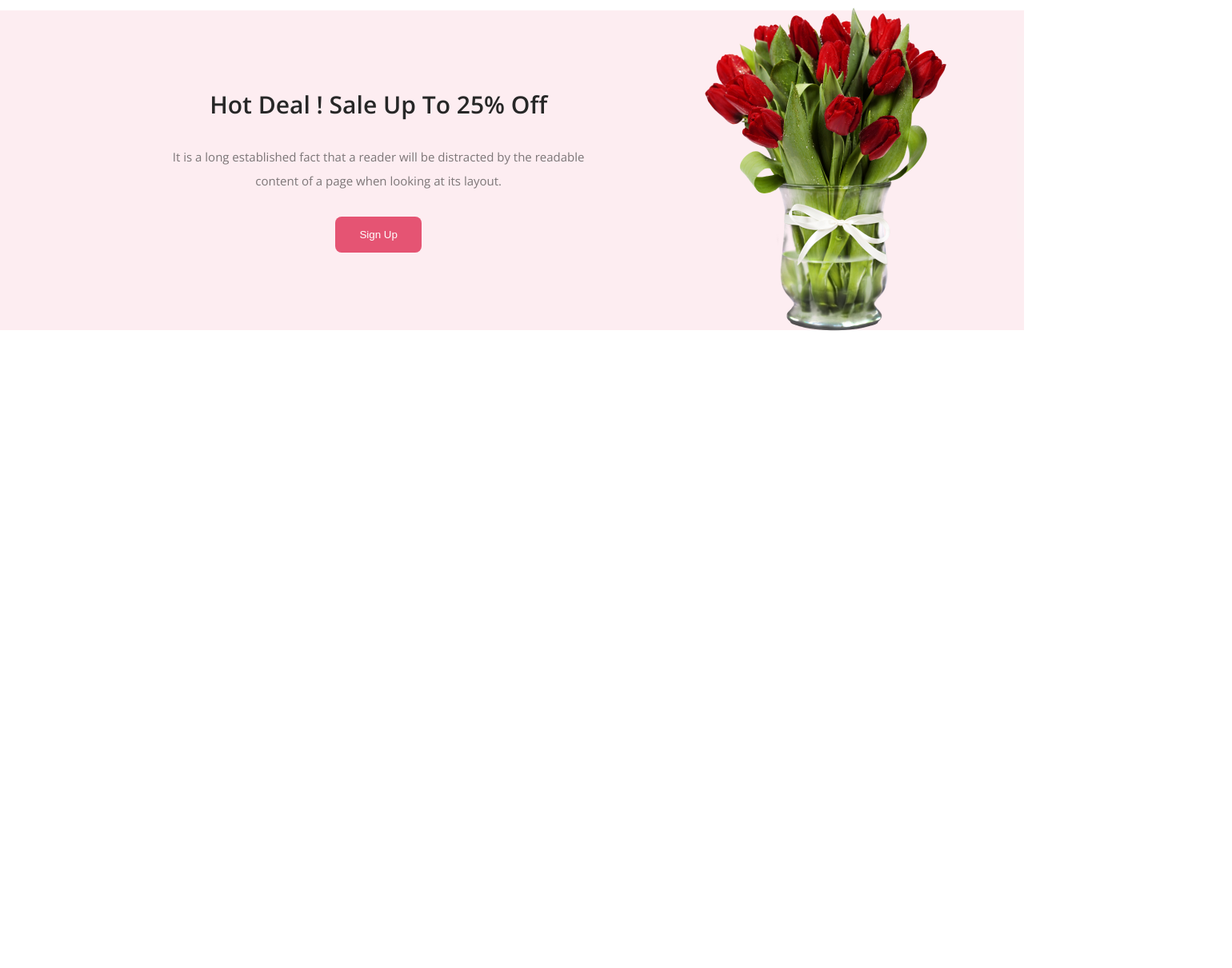
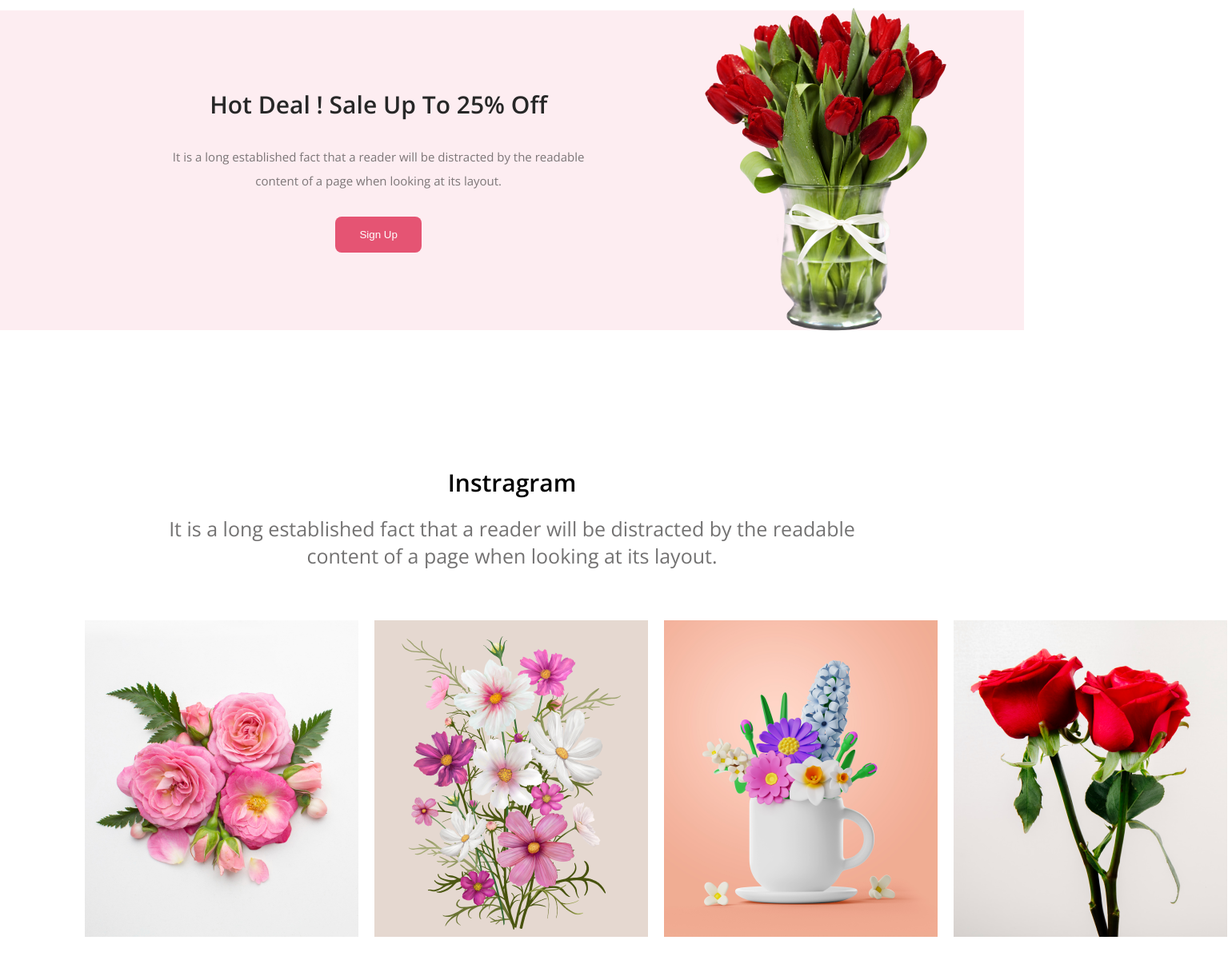
Before and after one commit to sifat70/flower-shop-design, a plain HTML site: page index.html in a window 1280 px wide. Shown: the part 718-1929 px from the top of the page at 80% size, 1540 px wide, since content can reach past the window. Before the commit the page ends 1181 px from the top, so only its background shows below. Drawn offline with nearby package versions, Linux system fonts and the light colour scheme.

Commit message:
gellary some added

```diff
--- a/index.html
+++ b/index.html
@@ -35,7 +35,8 @@
             <div class="hot-deal-container">
                 <div class="hot-text">
                     <h1 class="hot-title">Hot Deal ! Sale Up To 25% Off</h1>
-                    <p class="hot-description">It is a long established fact that a reader will be distracted by the readable <br> content of a page when looking at its layout.</p>
+                    <p class="hot-description">It is a long established fact that a reader will be distracted by the
+                        readable <br> content of a page when looking at its layout.</p>
                     <button class="btn-primary">Sign Up</button>
                 </div>
                 <div class="hot-image">
@@ -44,6 +45,27 @@
             </div>
         </section>
         <!-- hot deal part end -->
+
+        <section class="gellary">
+            <div class="gellary-container">
+                <h2 class="gellary-title">Instragram</h2>
+                <p class="gellary-description">It is a long established fact that a reader will be distracted by the readable <br>content of a page when looking at its layout.</p>
+                <div class="gellary-area">
+                    <div class="gellary-image">
+                        <img class="flower-img" src="images/gellary-1.png" alt="">
+                    </div>
+                    <div class="gellary-image">
+                        <img class="flower-img" src="images/gellary-2.png" alt="">
+                    </div>
+                    <div class="gellary-image">
+                        <img class="flower-img" src="images/gellary-3.png" alt="">
+                    </div>
+                    <div class="gellary-image">
+                        <img class="flower-img" src="images/gellary-4.png" alt="">
+                    </div>
+                </div>
+            </div>
+        </section>
     </main>
 </body>
 
--- a/styles/style.css
+++ b/styles/style.css
@@ -53,6 +53,7 @@ body {
     border-radius: 8px;
     background: #E55473;
 }
+
 .hot-deal {
     margin-top: 30px;
     background-color: #E554731A;
@@ -94,3 +95,44 @@ body {
     width: 218px;
     height: 420px;
 }
+
+
+
+.gellary {}
+
+.gellary-container {
+    padding: 100px;
+}
+
+.gellary-container,
+.gellary-description {
+    text-align: center;
+    padding-bottom: 40px;
+}
+
+.gellary-area {
+    display: flex;
+    align-items: center;
+    justify-content: space-around;
+    text-align: center;
+    gap: 7px;
+    width: 1440px;
+    height: 449px;
+    flex-shrink: 0;
+}
+
+
+.gellary-title {
+    font-size: 30px;
+    font-style: normal;
+    font-weight: 700;
+    line-height: normal;
+    padding-top: 20px;
+    padding-bottom: 20px;
+}
+
+.gellary-description {
+    color: #737272;
+    font-size: 25px;
+    font-weight: 500;
+}
```
